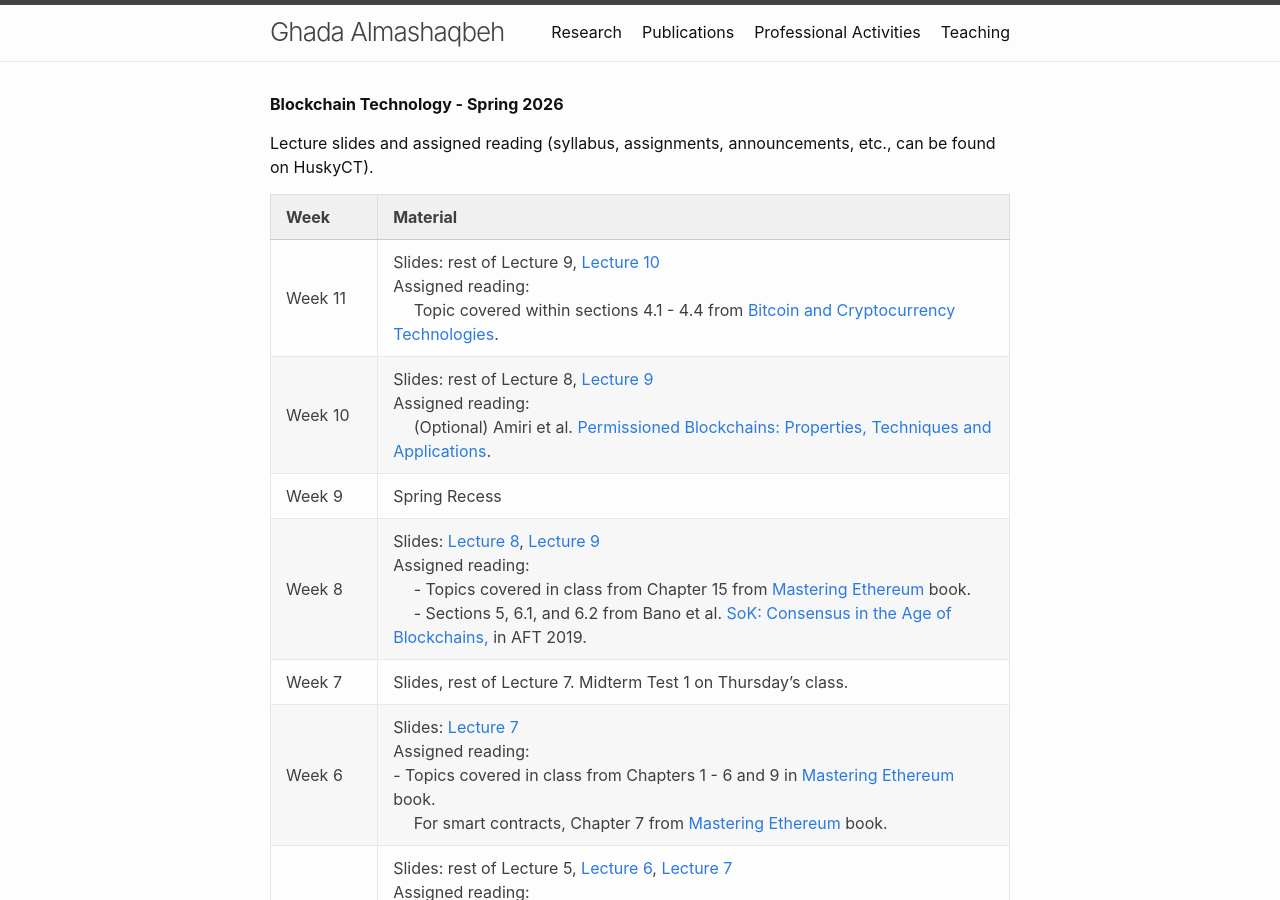
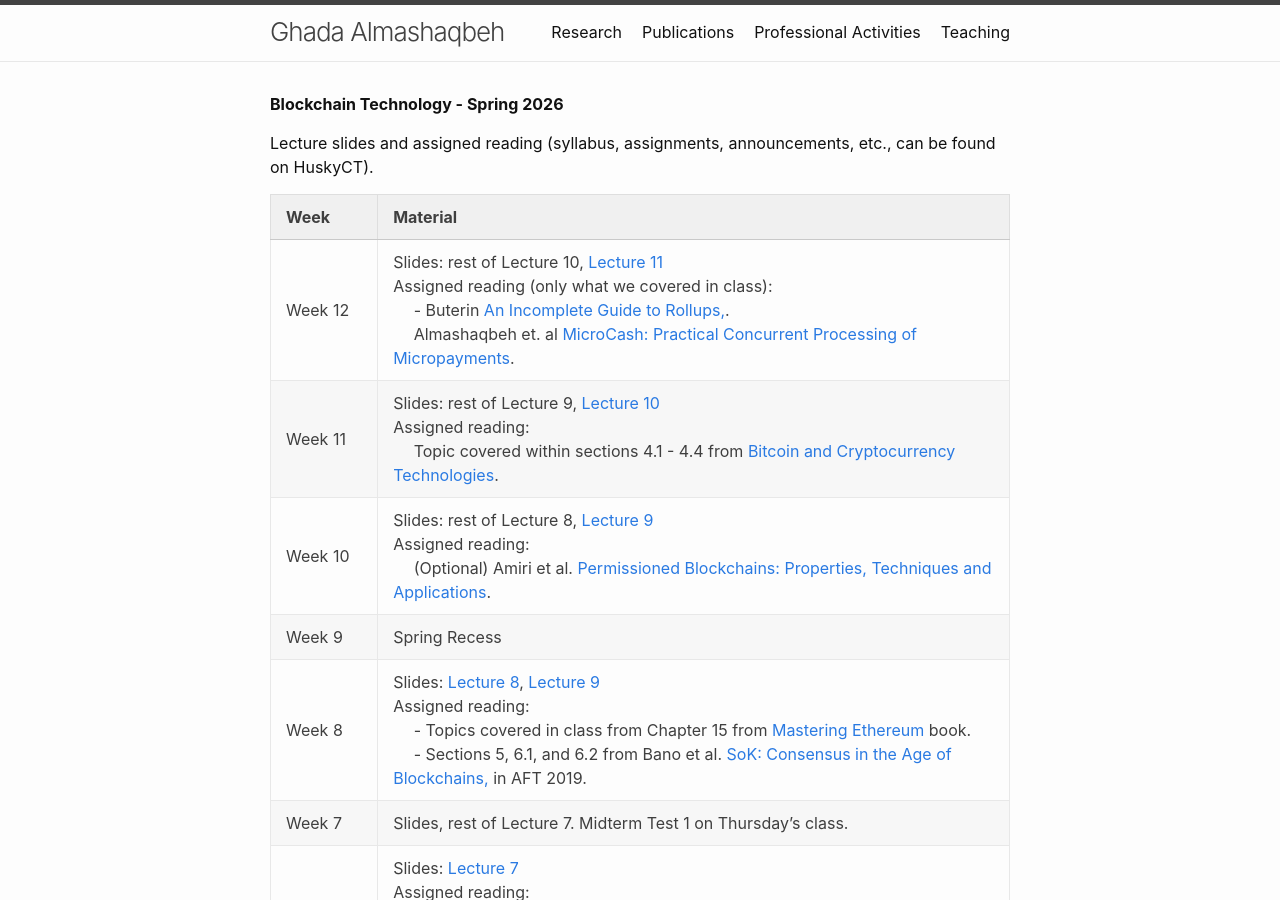
Before and after one commit to GhadaAlmashaqbeh/GhadaAlmashaqbeh.github.io, a Jekyll site: the page built from courses/blockchain-technology-s2026/index.md, in a window 1280 px wide and 900 px high. Built offline with Jekyll 4.4.1, drawn with Linux system fonts in a browser that asks for light colours.

Commit message:
add lec 11

```diff
--- a/courses/blockchain-technology-s2026/index.md
+++ b/courses/blockchain-technology-s2026/index.md
@@ -8,6 +8,7 @@ Lecture slides and assigned reading (syllabus, assignments, announcements, etc.,
 
 | Week&emsp;&emsp;| Material           |
 |----------|--------------------|
+| Week 12 | Slides: rest of Lecture 10, [Lecture 11](./lecture11.pdf)  <br/> Assigned reading (only what we covered in class): <br/> &emsp; - Buterin [An Incomplete Guide to Rollups,](https://vitalik.eth.limo/general/2021/01/05/rollup.html). <br/> &emsp; Almashaqbeh et. al [MicroCash: Practical Concurrent Processing of Micropayments](https://arxiv.org/pdf/1911.08520).|
 | Week 11 | Slides: rest of Lecture 9, [Lecture 10](./lecture10.pdf)  <br/> Assigned reading: <br/> &emsp; Topic covered within sections 4.1 - 4.4 from [Bitcoin and Cryptocurrency Technologies](https://d28rh4a8wq0iu5.cloudfront.net/bitcointech/readings/princeton_bitcoin_book.pdf).|
 | Week 10 | Slides: rest of Lecture 8, [Lecture 9](./lecture9.pdf)  <br/> Assigned reading: <br/> &emsp; (Optional) Amiri et al. [Permissioned Blockchains: Properties, Techniques and Applications](https://www.seas.upenn.edu/~mjamiri/papers/permissionedblockchains.pdf).|
 | Week 9 | Spring Recess |
```
